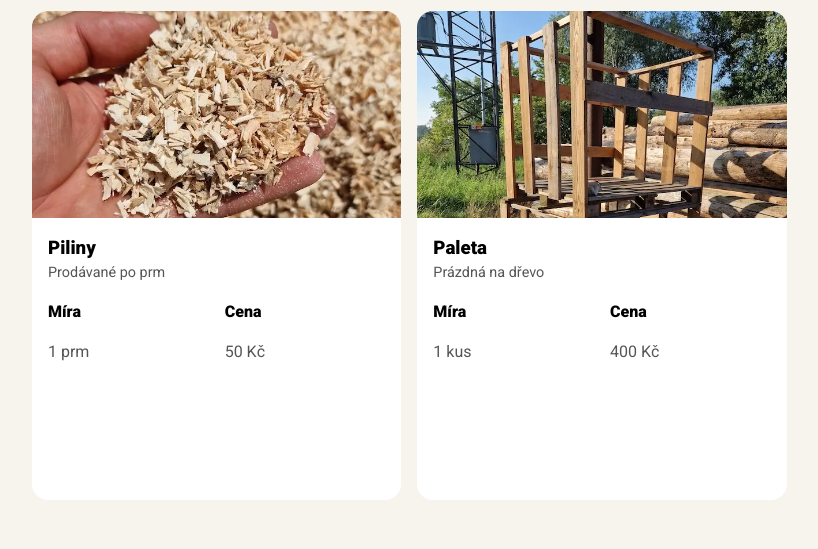
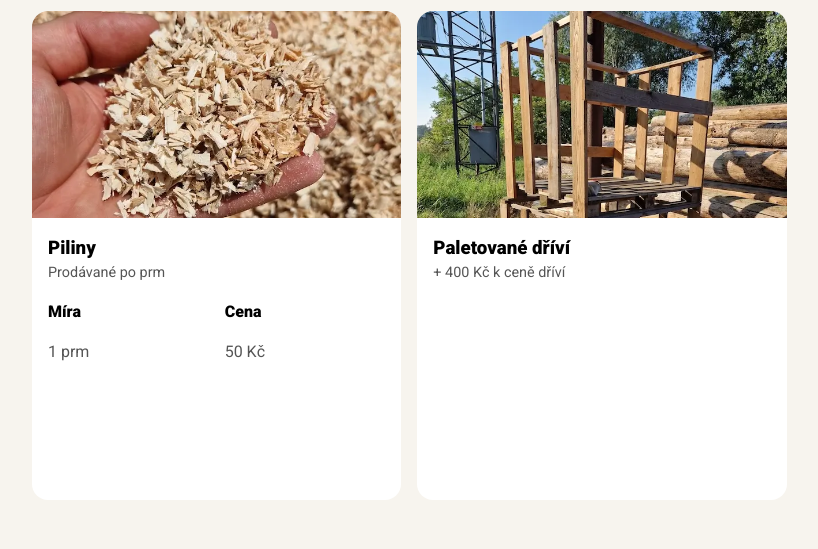
Before and after one commit to BercikOndrej/web-palivo-sedlacek, a Django app: template web/website/templates/website/index.html in a window 1280 px wide. Shown: the part 1014-1563 px from the top of the page, without its empty margins (38-856 px from the left). Run offline with Django 5.2, Linux system fonts and the light colour scheme; the template is opened without the code that fills it, so the values that code supplies are empty.

Commit message:
Try to fix CSFR validation, paleta display, roundings of prices and getting certificate for www.domain to

```diff
--- a/data/Cenik.csv
+++ b/data/Cenik.csv
@@ -1,6 +1,6 @@
 skupina dřevin;druh dřeviny;25 cm: syp;25 cm: skl;33 cm: syp;33 cm: skl;50 cm: syp;50 cm: skl;100 cm;sleva skl
 tvrdé;jasan;1 650;2 700;1 590;2 600;1 530;2 500;2 000;null
-tvrdé;dub;1 470;2 400;1 410;2 300;1 350;2 200;1 800;500
-měkké;olše/lípa/smrk;1 470;2 400;1 410;2 300;1 350;2 200;1 800;500
+tvrdé;dub;1 650;2 700;1 590;2 600;1 530;2 500;2 100;300
+měkké;olše/lípa/smrk;1 470;2 400;1 410;2 300;1 350;2 200;1 900;500
 null;buk;1 710;2 800;1 650;2 700;1 590;2 600;2 100;null
-null;bříza;1 340;2 200;1 280;2 100;1 220;2 000;1 700;500
+null;bříza;1 650;2 700;1 590;2 600;1 530;2 500;2 200;500
--- a/web/web/settings.py
+++ b/web/web/settings.py
@@ -25,6 +25,9 @@ SECRET_KEY = os.environ.get('SECRET_KEY', 'setmeinprod')
 
 # SECURITY WARNING: don't run with debug turned on in production!
 DEBUG = bool(int(os.environ.get('DEBUG', 0)))
+
+# CSFR validation needed settings
+CSRF_TRUSTED_ORIGINS = ['https://*.palivosedlacek.cz', 'http://*.palivosedlacek.cz','https://*.127.0.0.1']
 
 # Sending email settings
 EMAIL_BACKEND = 'django.core.mail.backends.smtp.EmailBackend'
--- a/web/website/templates/website/index.html
+++ b/web/website/templates/website/index.html
@@ -281,29 +281,14 @@
           <img class="card__image" src="{% static 'website/cenik-paleta.webp' %}" alt="Foto prázdné palety na dřevo" width="0" height="0"
             loading="lazy">
           <div class="card__info">
-            <h3 class="info__title title-color">Paleta</h3>
-            <p class="text-color info__title info__title--secondary">Prázdná na dřevo</p>
+            <h3 class="info__title title-color">Paletované dříví</h3>
+            <p class="text-color info__title info__title--secondary">+ 400 Kč k ceně dříví</p>
             <div class="info__container-price">
 
-              <!-- Nadpisy -->
-              <p class="container-price__item container-price__item--label title-color">Míra</p>
-              <p class="container-price__item container-price__item--label title-color">Cena</p>
+              <!-- Nadpisy -> musí zde být kvůli uchování layoutu karet-->
+              <p class="container-price__item container-price__item--label title-color">&nbsp;</p>
+              <p class="container-price__item container-price__item--label title-color">&nbsp;</p>
 
-              <!-- Info vžy míra a cenna -->
-              <p class="text-color container-price__item">1 kus</p>
-              <div class="item__container-discount container-price__item">
-                <p class="text-color container-discount__price"> 400 Kč</p>
-              </div>
-
-              <p class="text-color container-price__item"> </p>
-              <div class="item__container-discount container-price__item">
-                <p class="text-color container-discount__price"> </p>
-              </div>
-
-              <p class="text-color container-price__item"> </p>
-              <div class="item__container-discount container-price__item">
-                <p class="text-color container-discount__price"> </p>
-              </div>
             </div>
           </div>
         </div>
--- /dev/null
+++ b/web/website/templates/website/robots.txt
@@ -0,0 +1,2 @@
+User-Agent: *
+Allow: /
--- a/web/website/urls.py
+++ b/web/website/urls.py
@@ -1,8 +1,9 @@
 from django.urls import path
-
+from django.views.generic.base import TemplateView
 from . import views
 
 app_name = 'website'
 urlpatterns = [
     path('', views.index, name="index"),
+    path('robots.txt/', TemplateView.as_view(template_name='robots.txt', content_type='text/plain')),
 ]
```
Also changed, not shown: web/website/models.py (+12 -8 lines), 1 other file.
